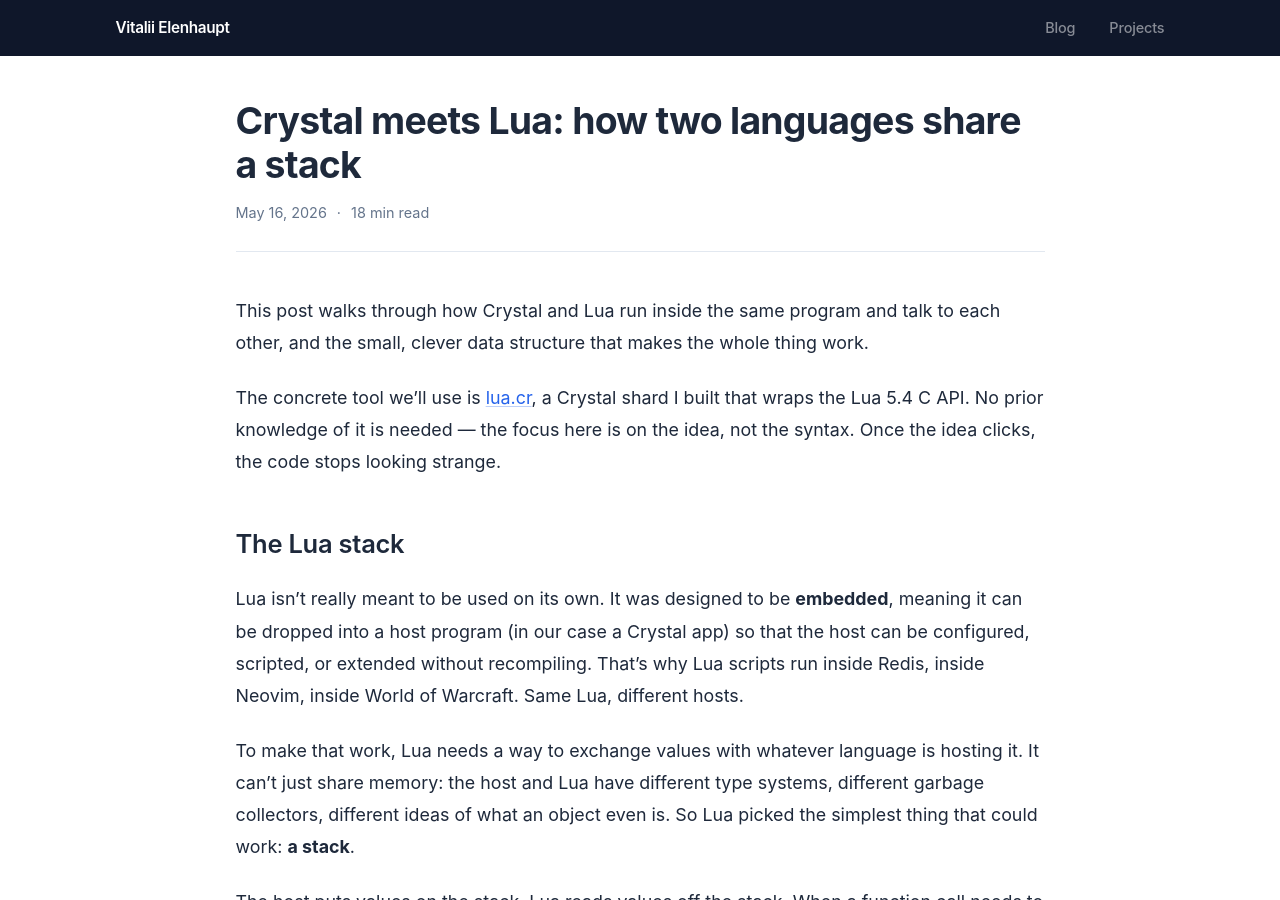
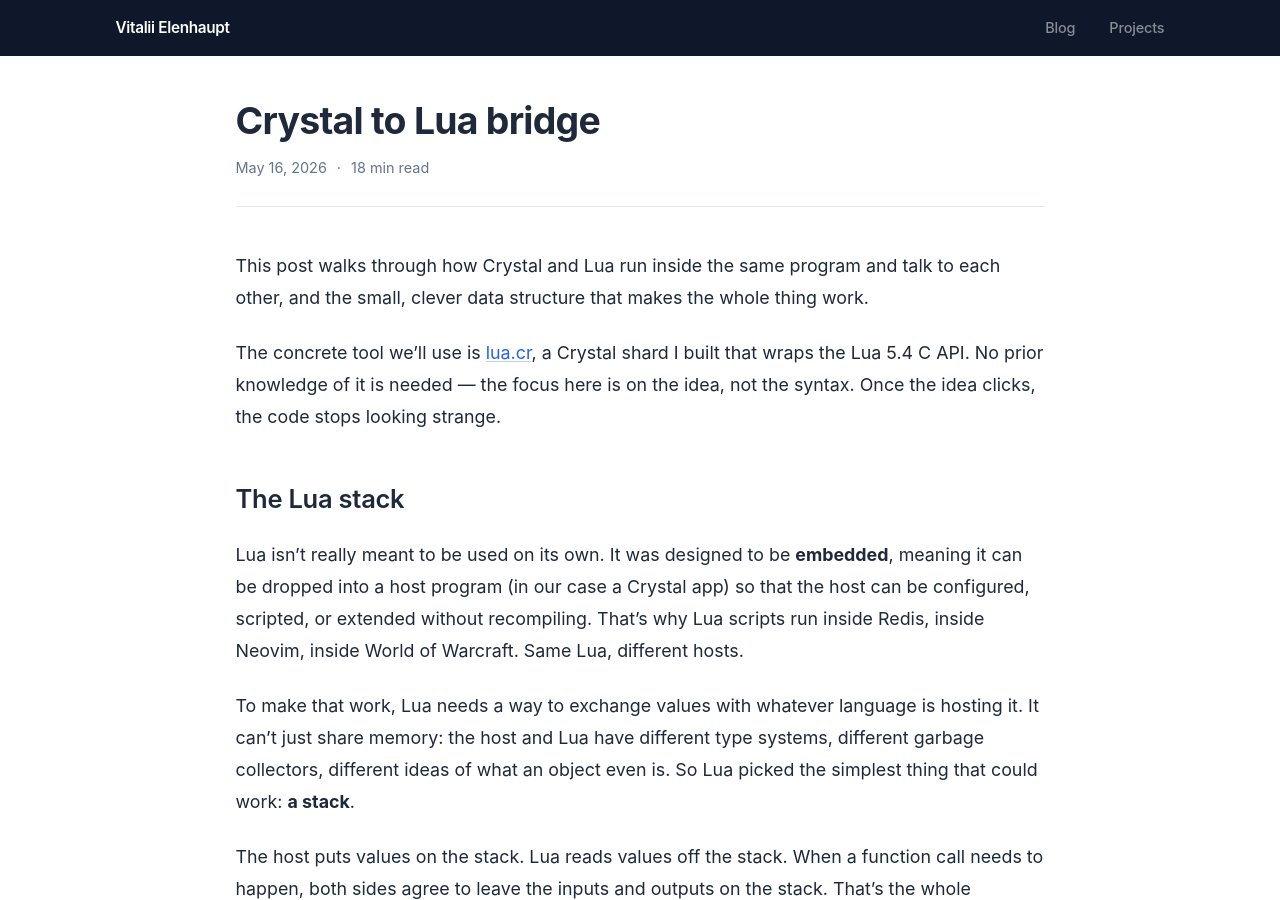
Before and after one commit to veelenga/veelenga.github.io, a Jekyll site: the page built from _posts/2026-05-16-scripting-crystal-with-lua.markdown, in a window 1280 px wide and 900 px high. Built offline with Jekyll 4.4.1, drawn with Linux system fonts in a browser that asks for light colours.

Commit message:
style: rename post title to Crystal to Lua bridge

```diff
--- a/_posts/2026-05-16-scripting-crystal-with-lua.markdown
+++ b/_posts/2026-05-16-scripting-crystal-with-lua.markdown
@@ -1,5 +1,5 @@
 ---
-title: "Crystal meets Lua: how two languages share a stack"
+title: "Crystal to Lua bridge"
 date: 2026-05-16T10:00:00+02:00
 categories:
 excerpt: A visual walkthrough of how Crystal and Lua work together — and the surprisingly small data structure that quietly makes it all possible.
```
